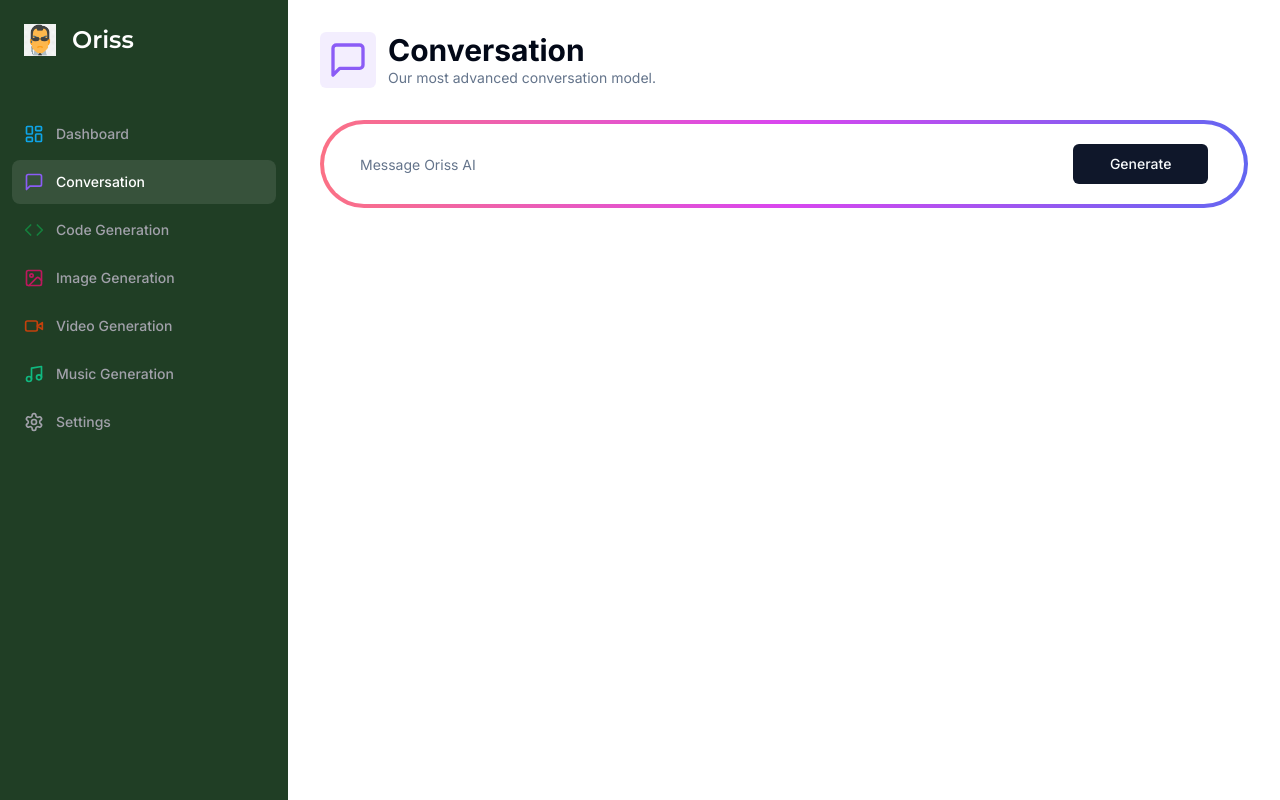
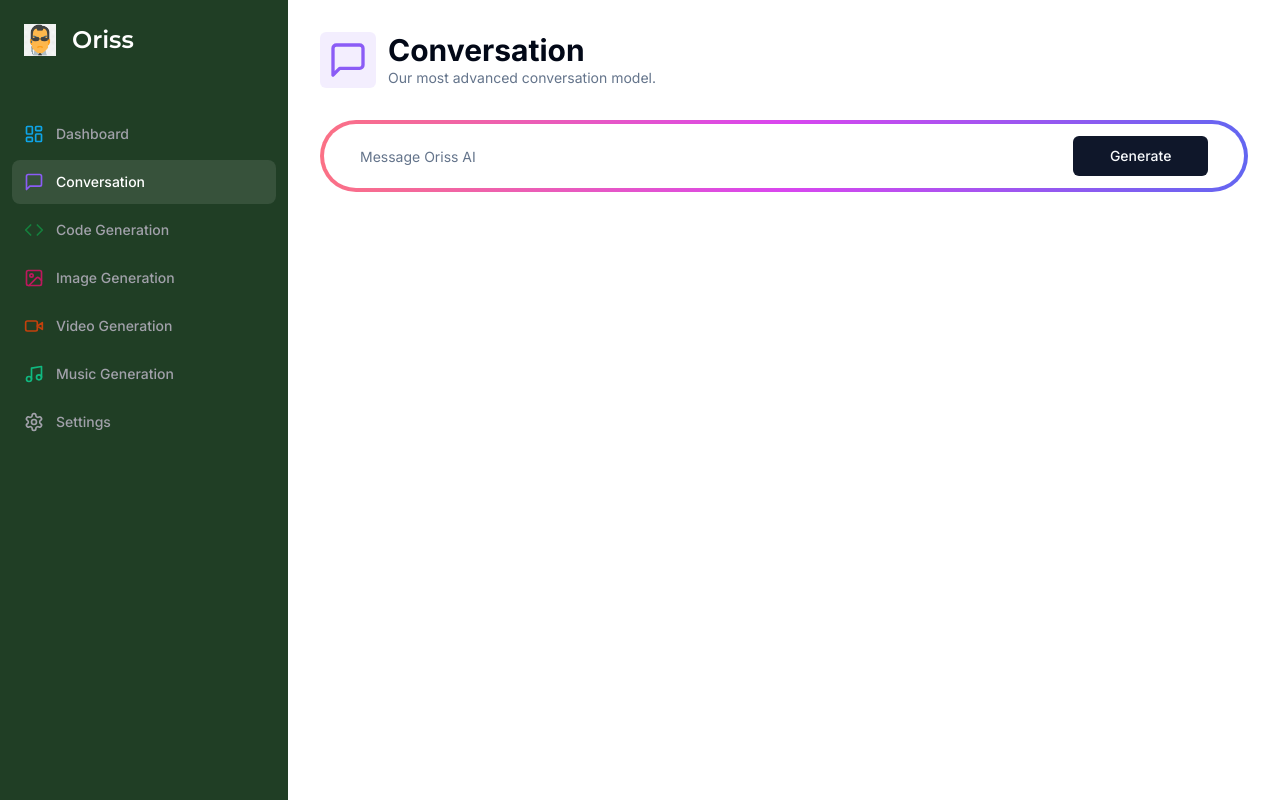
Before and after one commit to edem-cyber/Oriss-sass, a Next.js app: page /conversation in a window 1280 px wide. Built offline with nearby package versions, Linux system fonts and the light colour scheme.

Commit message:
input width

```diff
--- a/app/(dashboard)/(routes)/conversation/page.tsx
+++ b/app/(dashboard)/(routes)/conversation/page.tsx
@@ -79,7 +79,7 @@ const ConversationPage = () => {
                             <div className="p-3 w-full rounded-full bg-white">
                                 <form
                                     //   onSubmit={form.handleSubmit(onSubmit)}
-                                    className="rounded-3xl w-full p-2 md:px-6 grid grid-cols-12 gap-2  "
+                                    className="rounded-3xl w-full px-4 md:px-6 grid grid-cols-12 gap-2  "
                                 >
                                     <FormField
                                         name="prompt"
```
